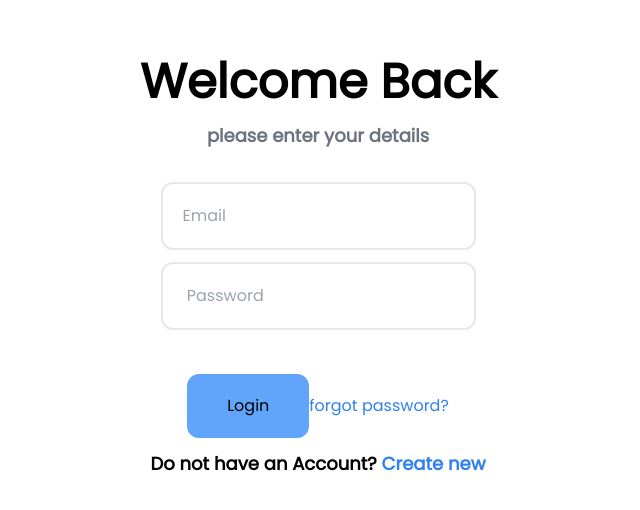
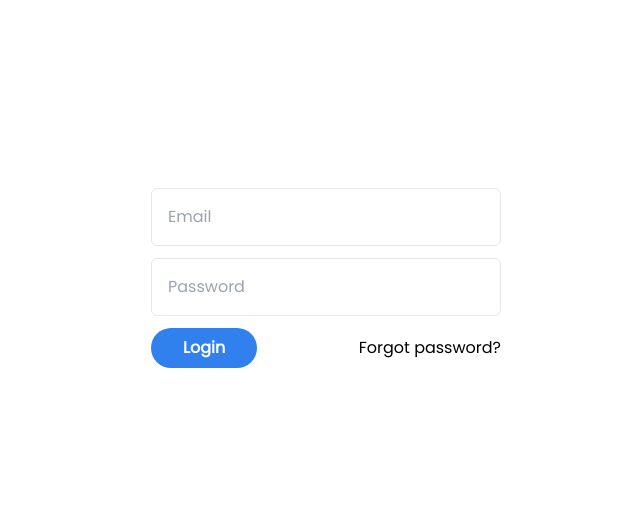
Before and after one commit to katampoi/phase-5-frontend, a React (Create React App) app: page /LoginPage in a window 1280 px wide. Shown: the part 130-640 px from the top of the page, without its empty margins (322-962 px from the left). Built offline with nearby package versions, Linux system fonts and the light colour scheme.

Commit message:
restructure

```diff
--- a/src/components/Login.jsx
+++ b/src/components/Login.jsx
@@ -2,56 +2,15 @@ import * as React from 'react'
 
 function login() {
   return (
-    <div className=' mt-40 p-5 px-0.5 '>
-
-      <div>
-      <h1 className='text-5xl font-semibold '>Welcome Back </h1>
-      <p className=' text-lg text-gray-500 font-semibold mt-4'>please enter your details</p>
-      </div>
-
-      <div className='mt-8 '>
-      <div>
-        {/* <label className='text-lg font-semibold ' htmlFor="">Email :   </label> */}
-
-        <form action="" className='flex flex-col items-center space-y-3'>
-          <input
-          className='w-1/4 border-2 border-grey-100 rounded-xl p-5'
-          type="text"
-          placeholder='Email'
-          />
-          <input
-        className='w-1/4 border-2 border-grey-100 rounded-xl p-5'
-        type="password"
-        placeholder=' Password'
-         />
-        <div className='content'>
-        <button className='bg-blue-400 rounded-xl px-10 mt-8 p-5 '>Login</button>
-        <button className='text-[#3080ED]  '>forgot password?</button>
+    <div className='flex flex-col  m-auto w-screen h-screen items-center justify-center'>
+      <form action="" className='flex flex-col space-y-3 '>
+        <input type="email" placeholder='Email' className=' border p-4 rounded-md' />
+        <input type="password" placeholder='Password' className='border p-4 rounded-md' />
+        <div className='flex flex-row items-center justify-between'>
+          <button type='submit' className='bg-[#3080ED] px-8 py-2 rounded-[30px] text-white font-bold'>Login</button>
+          <div>Forgot password?</div>
         </div>
-        <div className='mt-5 text-lg font-semibold'>
-        <p> <h1>Do not have an Account? <span className='text-[#3080ED] '>Create new </span></h1> </p>
-      </div>
-
-        </form>
-
-      </div>
-
-      <div className=' contents text-lg font-semibold'>
-
-
-
-
-
-
-      </div>
-
-
-
-
-      </div>
-
-
-
+      </form>
 
     </div>
   )
```
